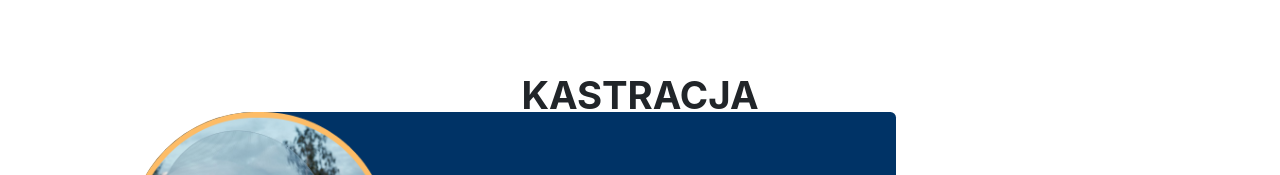
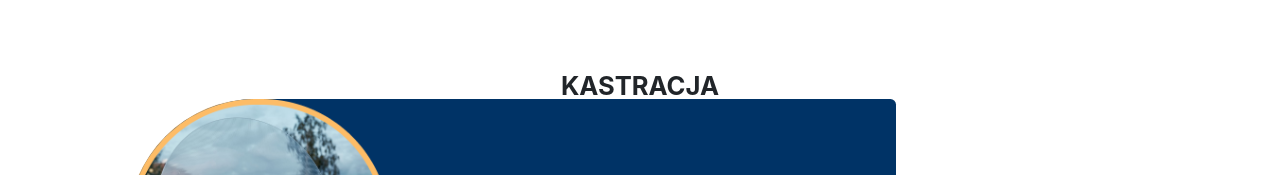
Before and after one commit to karunaproject/fe, a React (Create React App) app: page /home in a window 1280 px wide. Shown: the part 720-895 px from the top of the page. Built offline with nearby package versions, Linux system fonts and the light colour scheme.

Commit message:
pillars: changed font-size

```diff
--- a/src/components/pillars/style.ts
+++ b/src/components/pillars/style.ts
@@ -24,7 +24,7 @@ export const Description = styled.div`
     background-color: rgb(0 51 102);
     color: white;
     display: flex;
-    font-size: 1.5vw;
+    font-size: 1.5rem;
 
     justify-content: center; /* Center horizontally */
     align-items: center;    /* Center vertically */
@@ -33,8 +33,8 @@ export const Description = styled.div`
 `;
 
 export const Title = styled.p`
-    font-size: 3vw;
+    font-size: 2rem;
     font-weight: bold;
-    margin-bottom: -1vw;
+    margin-bottom: -0.5vw;
     margin-top: 5vw;
 `;
```
